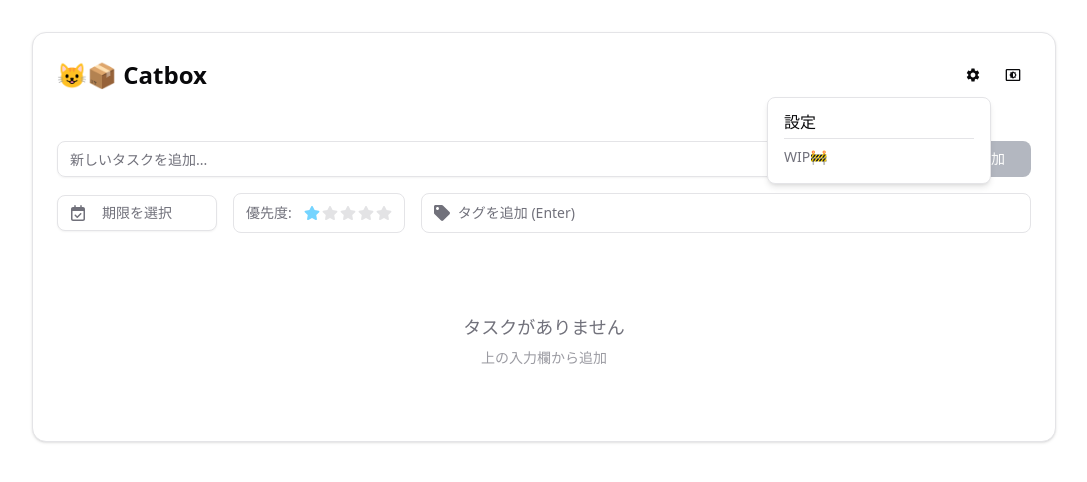
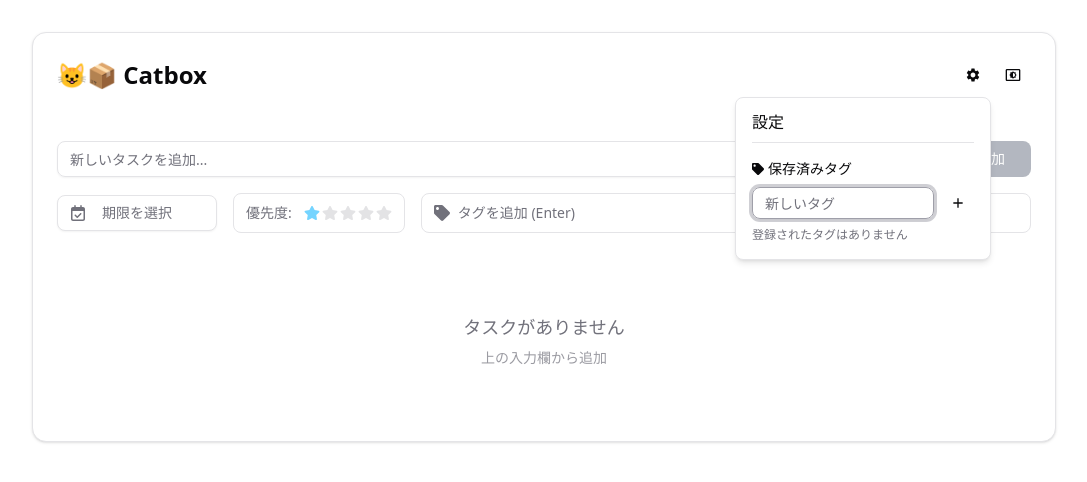
Before and after one commit to koh-tom/catbox, a React (Vite) app: page / in a window 1280 px wide. Both pictures are taken after a click on the button 1069 px from the left and 75 px from the top of the page. Shown: the top 482 px of the page, without its empty margins (96-1183 px from the left). Built offline with nearby package versions, Linux system fonts and the light colour scheme; the HTML template or start-up script is replaced by a standard one.

Commit message:
feat(なし): ✨ タグの追加機能の実装

```diff
--- a/src/App.tsx
+++ b/src/App.tsx
@@ -6,7 +6,16 @@ import { Card, CardContent, CardHeader, CardTitle } from '@/components/ui/card';
 import { useTodos } from '@/hooks/useTodos';
 
 function App() {
-  const { todos, addTodo, toggleTodo, deleteTodo, editTodo } = useTodos();
+  const {
+    todos,
+    addTodo,
+    toggleTodo,
+    deleteTodo,
+    editTodo,
+    savedTags,
+    addSavedTag,
+    deleteSavedTag,
+  } = useTodos();
 
   const completedCount = todos.filter((t) => t.completed).length;
 
@@ -18,7 +27,11 @@ function App() {
             <div className="flex items-center justify-between">
               <CardTitle className="text-2xl font-semibold">😺📦 Catbox</CardTitle>
               <div className="flex items-center gap-1">
-                <SettingsMenu />
+                <SettingsMenu
+                  savedTags={savedTags}
+                  addSavedTag={addSavedTag}
+                  deleteSavedTag={deleteSavedTag}
+                />
                 <ThemeToggle />
               </div>
             </div>
--- a/src/components/SettingsMenu.tsx
+++ b/src/components/SettingsMenu.tsx
@@ -1,12 +1,41 @@
+import { useState } from 'react';
 import { Button } from '@/components/ui/button';
+import { Input } from '@/components/ui/input';
 import {
     Popover,
     PopoverContent,
     PopoverTrigger,
 } from '@/components/ui/popover';
-import { MdSettings } from 'react-icons/md';
+import { FaTag } from 'react-icons/fa';
+import { MdAdd, MdClose, MdSettings } from 'react-icons/md';
 
-export function SettingsMenu() {
+interface SettingsMenuProps {
+    savedTags: string[];
+    addSavedTag: (tag: string) => void;
+    deleteSavedTag: (tag: string) => void;
+}
+
+export function SettingsMenu({
+    savedTags,
+    addSavedTag,
+    deleteSavedTag,
+}: SettingsMenuProps) {
+    const [newTag, setNewTag] = useState('');
+
+    const handleAddTag = () => {
+        if (newTag.trim()) {
+            addSavedTag(newTag);
+            setNewTag('');
+        }
+    };
+
+    const handleKeyDown = (e: React.KeyboardEvent) => {
+        if (e.key === 'Enter') {
+            e.preventDefault();
+            handleAddTag();
+        }
+    };
+
     return (
         <Popover>
             <PopoverTrigger asChild>
@@ -14,12 +43,58 @@ export function SettingsMenu() {
                     <MdSettings className="w-5 h-5" />
                 </Button>
             </PopoverTrigger>
-            <PopoverContent className="w-56" align="end">
-                <div className="space-y-2">
-                    <h4 className="font-medium leading-none border-b pb-2 mb-2">設定</h4>
-                    <p className="text-sm text-muted-foreground">
-                        WIP🚧
-                    </p>
+            <PopoverContent className="w-64" align="end">
+                <div className="space-y-4">
+                    <div className="pb-2 border-b">
+                        <h4 className="font-medium leading-none mb-1">設定</h4>
+                    </div>
+
+                    <div className="space-y-2">
+                        <h5 className="text-sm font-medium flex items-center gap-1">
+                            <FaTag className="w-3 h-3" /> 保存済みタグ
+                        </h5>
+
+                        <div className="flex gap-2">
+                            <Input
+                                value={newTag}
+                                onChange={(e) => setNewTag(e.target.value)}
+                                onKeyDown={handleKeyDown}
+                                placeholder="新しいタグ"
+                                className="h-8 text-sm"
+                            />
+                            <Button
+                                size="icon"
+                                variant="ghost"
+                                className="h-8 w-8 shrink-0"
+                                onClick={handleAddTag}
+                            >
+                                <MdAdd className="w-4 h-4" />
+                            </Button>
+                        </div>
+
+                        <div className="flex flex-wrap gap-1.5 max-h-[150px] overflow-y-auto">
+                            {savedTags.length === 0 && (
+                                <span className="text-xs text-muted-foreground">
+                                    登録されたタグはありません
+                                </span>
+                            )}
+                            {savedTags.map((tag) => (
+                                <span
+                                    key={tag}
+                                    className="inline-flex items-center gap-1 px-2 py-0.5 rounded-full text-xs bg-secondary text-secondary-foreground"
+                                >
+                                    #{tag}
+                                    <button
+                                        type="button"
+                                        onClick={() => deleteSavedTag(tag)}
+                                        className="text-muted-foreground hover:text-foreground"
+                                    >
+                                        <MdClose className="w-3 h-3" />
+                                    </button>
+                                </span>
+                            ))}
+                        </div>
+                    </div>
                 </div>
             </PopoverContent>
         </Popover>
--- a/src/hooks/useTodos.ts
+++ b/src/hooks/useTodos.ts
@@ -3,6 +3,7 @@ import { useLocalStorage } from './useLocalStorage';
 
 export function useTodos() {
   const [todos, setTodos] = useLocalStorage<Todo[]>('catbox-todos', []);
+  const [savedTags, setSavedTags] = useLocalStorage<string[]>('catbox-tags', []);
 
   // 新規TODOを追加
   const addTodo = (
@@ -38,6 +39,19 @@ export function useTodos() {
     setTodos(todos.filter((todo) => todo.id !== id));
   };
 
+  // 保存済みタグを追加
+  const addSavedTag = (tag: string) => {
+    const trimmed = tag.trim();
+    if (trimmed && !savedTags.includes(trimmed)) {
+      setSavedTags([...savedTags, trimmed]);
+    }
+  };
+
+  // 保存済みタグを削除
+  const deleteSavedTag = (tag: string) => {
+    setSavedTags(savedTags.filter((t) => t !== tag));
+  };
+
   // TODOを編集
   const editTodo = (
     id: string,
@@ -68,5 +82,8 @@ export function useTodos() {
     toggleTodo,
     deleteTodo,
     editTodo,
+    savedTags,
+    addSavedTag,
+    deleteSavedTag,
   };
 }
```
